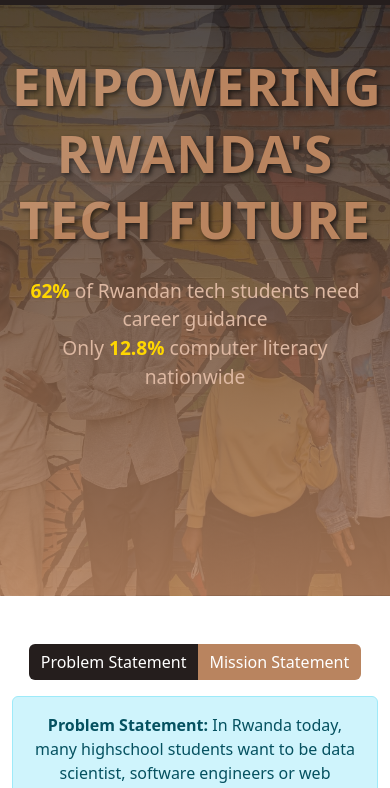
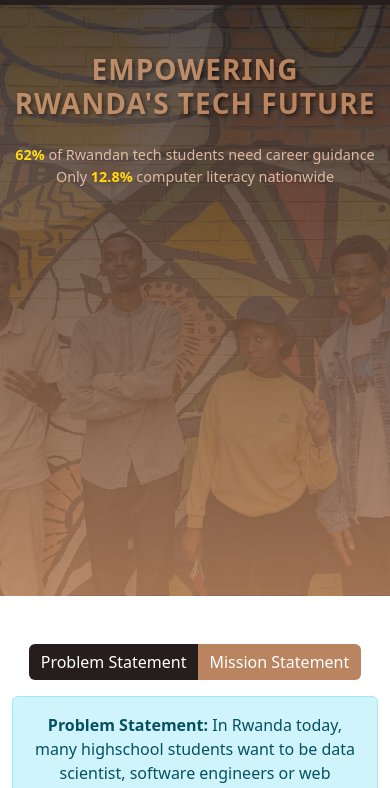
Before and after one commit to mgpacifique/Tegra, a website: page index.html in a window 390 px wide. Shown: the part 56-844 px from the top of the page. Drawn offline with nearby package versions, Linux system fonts and the light colour scheme.

Commit message:
Enhance styling for team member cards and optimize hero section for mobile responsiveness
- Changed card title color from primary to secondary for better visual consistency.
- Added media queries to optimize the hero section for mobile and extra small mobile views, adjusting font sizes and layout for improved readability.

```diff
--- a/index.html
+++ b/index.html
@@ -196,10 +196,44 @@
             font-size: 0.8rem;
         }
 
-        .stat-source {
-            font-size: 0.7rem;
-        }
+            .stat-source {
+        font-size: 0.7rem;
     }
+}
+
+/* Hero section mobile optimization */
+@media (max-width: 768px) {
+    .hero {
+        min-height: 70vh !important;
+        background-size: cover !important;
+        background-position: center !important;
+        background-repeat: no-repeat !important;
+    }
+
+    .hero-title {
+        font-size: 2rem !important;
+        line-height: 1.2 !important;
+    }
+
+    .hero-subtext {
+        font-size: 1rem !important;
+    }
+}
+
+@media (max-width: 576px) {
+    .hero {
+        min-height: 70vh !important;
+        padding: 3rem 0 !important;
+    }
+
+    .hero-title {
+        font-size: 1.75rem !important;
+    }
+
+    .hero-subtext {
+        font-size: 0.9rem !important;
+    }
+}
     </style>
     <script src="https://cdn.jsdelivr.net/npm/chart.js"></script>
     <script>
```
Also changed, not shown: team/index.html (+5 -5 lines).
